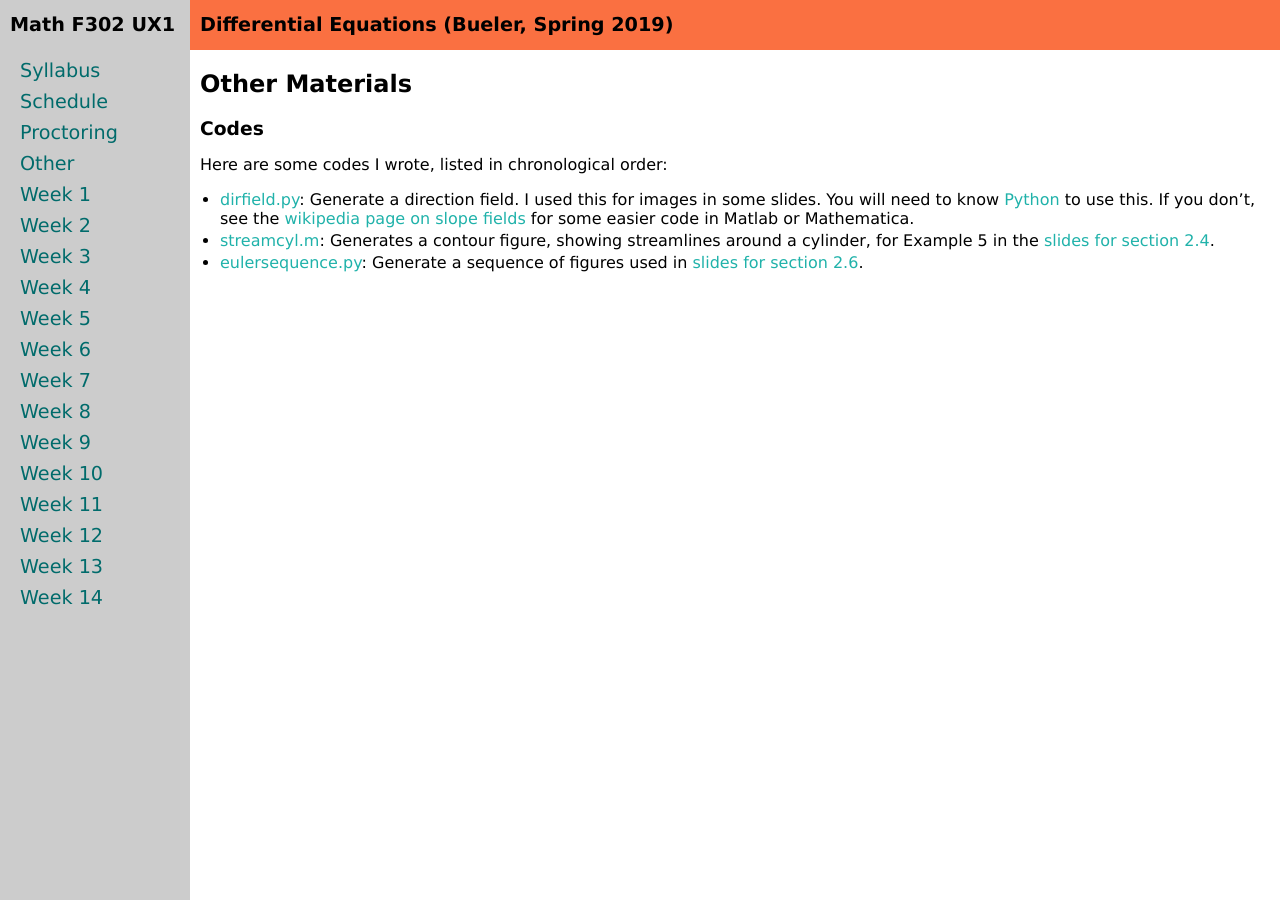
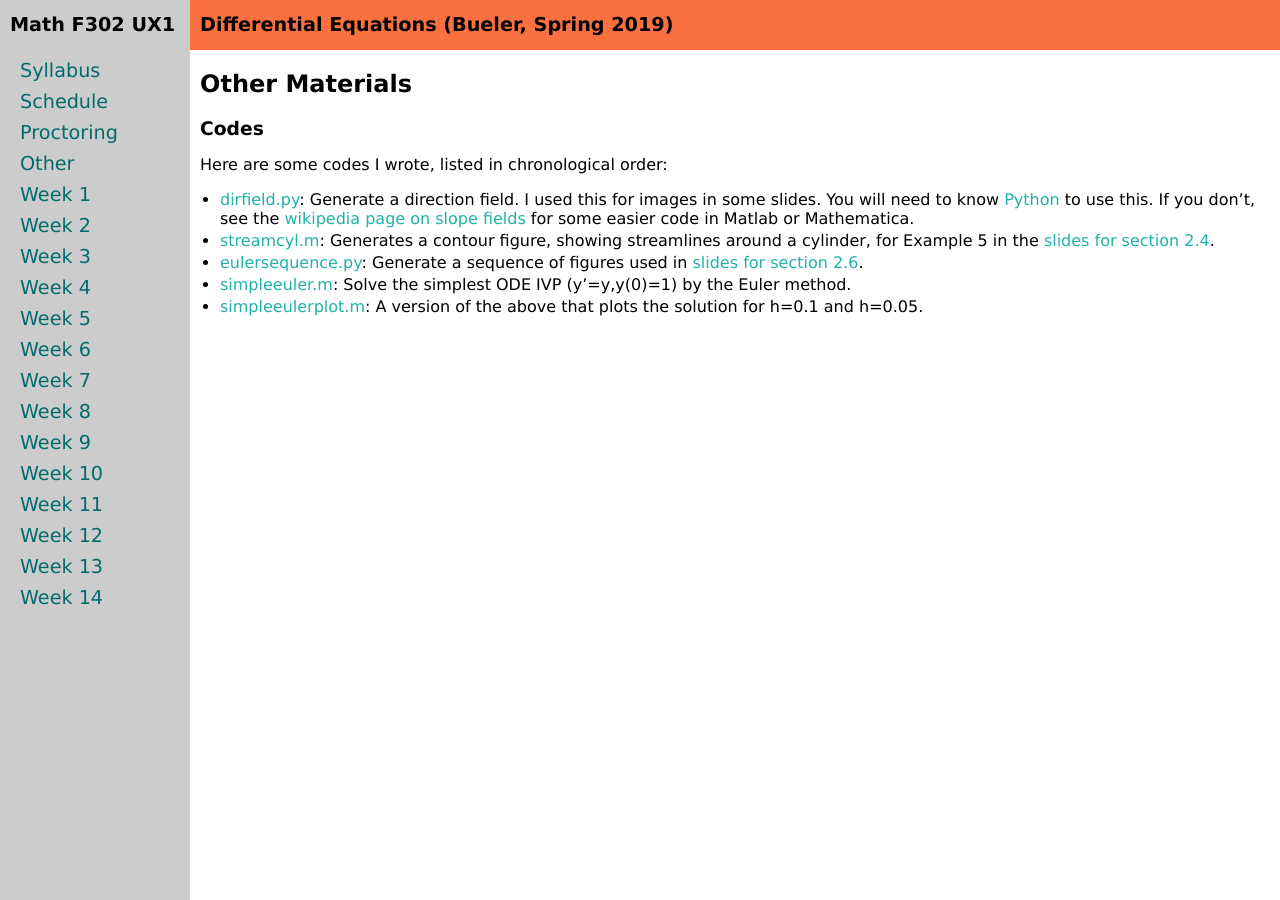
Before and after one commit to bueler/math302, a Jekyll site: the page built from other.md, in a window 1280 px wide. Built offline with Jekyll 4.4.1, drawn with Linux system fonts in a browser that asks for light colours.

Commit message:
post codes

```diff
--- a/other.md
+++ b/other.md
@@ -12,3 +12,5 @@ Here are some codes I wrote, listed in chronological order:
 * [dirfield.py](assets/codes/dirfield.py): Generate a direction field.  I used this for images in some slides.  You will need to know [Python](https://www.python.org/) to use this.  If you don't, see the [wikipedia page on slope fields](https://en.wikipedia.org/wiki/Slope_field) for some easier code in Matlab or Mathematica.
 * [streamcyl.m](assets/codes/streamcyl.m): Generates a contour figure, showing streamlines around a cylinder, for Example 5 in the [slides for section 2.4](assets/slides/2-4.pdf).
 * [eulersequence.py](assets/codes/eulersequence.py): Generate a sequence of figures used in [slides for section 2.6](assets/slides/2-6.pdf).
+* [simpleeuler.m](assets/codes/simpleeuler.m): Solve the simplest ODE IVP (y'=y,y(0)=1) by the Euler method.
+* [simpleeulerplot.m](assets/codes/simpleeulerplot.m): A version of the above that plots the solution for h=0.1 and h=0.05.
```
Also changed, not shown: 2 other files.
